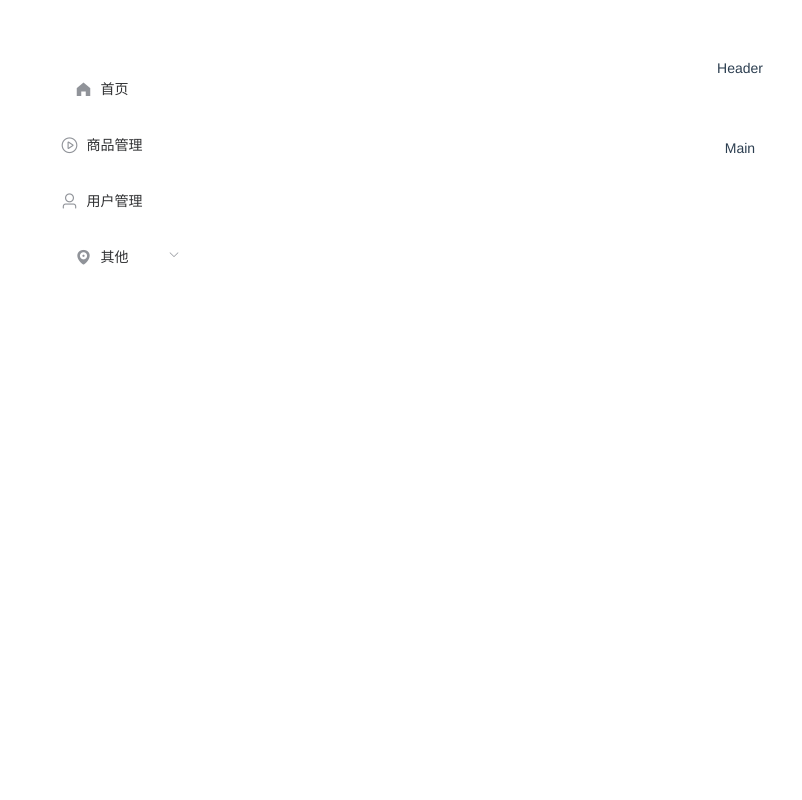
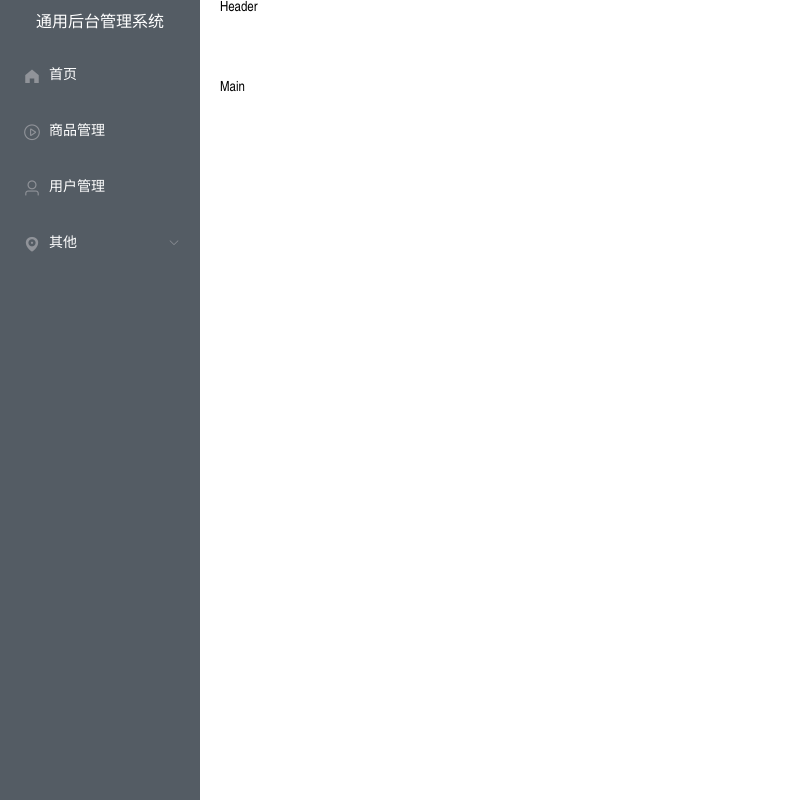
Before and after one commit to zzulihrs/procure, a Vue app: page /home in a window 1280 px wide. Shown: the whole page, without its empty margins (0-802 px from the left). Built offline with nearby package versions, Linux system fonts and the light colour scheme; a small style sheet from the web is missing.

Commit message:
左侧菜单的页面布局

```diff
--- a/src/App.vue
+++ b/src/App.vue
@@ -13,13 +13,9 @@
 }
 </script>
 
-<style>
-#app {
-  font-family: 'Avenir', Helvetica, Arial, sans-serif;
-  -webkit-font-smoothing: antialiased;
-  -moz-osx-font-smoothing: grayscale;
-  text-align: center;
-  color: #2c3e50;
-  margin-top: 60px;
-}
+<style lang="less">
+  html,body{
+    margin: 0;
+    padding: 0
+  }
 </style>
--- a/src/components/CommonAside.vue
+++ b/src/components/CommonAside.vue
@@ -1,6 +1,10 @@
 <template>
   <div>
-  <el-menu default-active="1-4-1" class="el-menu-vertical-demo" @open="handleOpen" @close="handleClose" :collapse="isCollapse">
+  <el-menu default-active="1-4-1" class="el-menu-vertical-demo" @open="handleOpen" @close="handleClose" :collapse="isCollapse"
+           background-color="#545c64"
+           text-color="#fff"
+           active-text-color="#ffd04b">
+    <h3>通用后台管理系统</h3>
     <el-menu-item v-for="item in noChildren" :key="item.name" :index="item.name">
       <i :class="`el-icon-${item.icon}`"></i>
       <span slot="title">{{ item.label }}</span>
@@ -96,9 +100,19 @@
 }
 </script>
 
-<style scoped>
+<style lang="less" scoped>
   .el-menu-vertical-demo:not(.el-menu--collapse) {
     width: 200px;
     min-height: 400px;
   }
+  .el-menu {
+    height: 100vh;
+    h3 {
+      color: #fff;
+      text-align: center;
+      line-height: 48px;
+      font-size: 16px;
+      font-weight: 400;
+    }
+  }
 </style>
```
Also changed, not shown: 1 other file (tests, documents, lock files or other folders).
